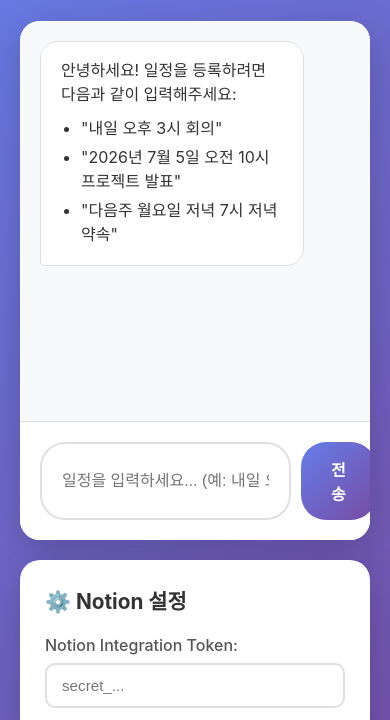
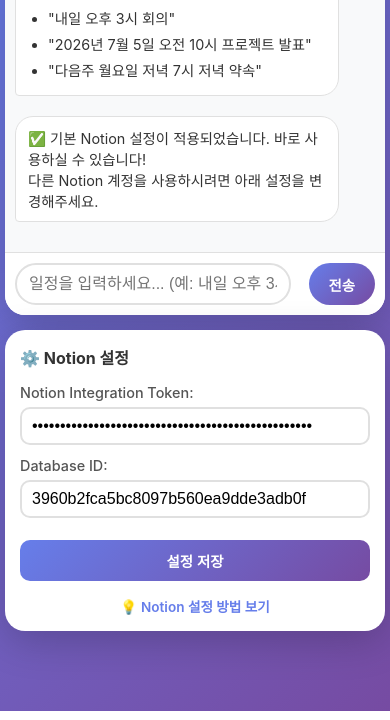
Before and after one commit to kaugil/chat-notion-scheduler, a website: page index.html in a window 390 px wide. Shown: the part 133-853 px from the top of the page. Drawn offline with Linux system fonts and the light colour scheme.

Commit message:
Add default Notion settings and improve mobile UI

```diff
--- a/app.js
+++ b/app.js
@@ -1,15 +1,21 @@
 // 설정 관리
 class SettingsManager {
     constructor() {
+        // 기본 설정값
+        this.defaultSettings = {
+            notionToken: 'ntn_X30029019488EbyrCuWlRJguEtjx5d3pNctxkoKIk8JeTq',
+            databaseId: '3960b2fca5bc8097b560ea9dde3adb0f'
+        };
         this.settings = this.loadSettings();
     }
 
     loadSettings() {
         const saved = localStorage.getItem('notionSettings');
-        return saved ? JSON.parse(saved) : {
-            notionToken: '',
-            databaseId: ''
-        };
+        if (saved) {
+            return JSON.parse(saved);
+        }
+        // 저장된 설정이 없으면 기본값 사용
+        return { ...this.defaultSettings };
     }
 
     saveSettings(token, databaseId) {
@@ -19,6 +25,11 @@ class SettingsManager {
 
     isConfigured() {
         return this.settings.notionToken && this.settings.databaseId;
+    }
+
+    isUsingDefault() {
+        return this.settings.notionToken === this.defaultSettings.notionToken &&
+               this.settings.databaseId === this.defaultSettings.databaseId;
     }
 }
 
@@ -251,6 +262,11 @@ class ChatUI {
         const settings = this.settingsManager.settings;
         document.getElementById('notionToken').value = settings.notionToken;
         document.getElementById('databaseId').value = settings.databaseId;
+
+        // 기본 설정 사용 중이면 안내 메시지 표시
+        if (this.settingsManager.isUsingDefault()) {
+            this.addMessage('bot', '✅ 기본 Notion 설정이 적용되었습니다. 바로 사용하실 수 있습니다!<br>다른 Notion 계정을 사용하시려면 아래 설정을 변경해주세요.');
+        }
     }
 
     attachEventListeners() {
--- a/public/styles.css
+++ b/public/styles.css
@@ -352,26 +352,155 @@ header h1 {
 
 /* Responsive Design */
 @media (max-width: 768px) {
+    body {
+        padding: 10px;
+    }
+
     header h1 {
-        font-size: 2rem;
+        font-size: 1.8rem;
     }
 
     .subtitle {
-        font-size: 1rem;
+        font-size: 0.95rem;
+    }
+
+    .chat-container {
+        margin-bottom: 15px;
     }
 
     .messages {
-        height: 400px;
+        height: 350px;
+        padding: 15px;
     }
 
     .message-content {
         max-width: 85%;
+        padding: 12px 15px;
+        font-size: 0.95rem;
+    }
+
+    .input-container {
+        padding: 15px;
+        flex-wrap: wrap;
+    }
+
+    #messageInput {
+        font-size: 16px; /* iOS zoom 방지 */
+        padding: 12px 15px;
+    }
+
+    #sendButton {
+        padding: 12px 25px;
+        font-size: 0.95rem;
+    }
+
+    .settings-panel {
+        padding: 20px;
+    }
+
+    .settings-panel h3 {
+        font-size: 1.1rem;
+    }
+
+    .setting-item input {
+        font-size: 16px; /* iOS zoom 방지 */
+        padding: 10px 12px;
+    }
+
+    #saveSettings {
+        padding: 12px;
+        font-size: 0.95rem;
     }
 
     .modal-content {
         width: 95%;
-        margin: 10% auto;
+        margin: 5% auto;
         padding: 20px;
+        max-height: 90vh;
+    }
+
+    .modal-content h2 {
+        font-size: 1.3rem;
+    }
+
+    .modal-content li {
+        font-size: 0.9rem;
+    }
+}
+
+/* 작은 모바일 화면 */
+@media (max-width: 480px) {
+    body {
+        padding: 5px;
+    }
+
+    header {
+        margin-bottom: 15px;
+    }
+
+    header h1 {
+        font-size: 1.5rem;
+    }
+
+    .subtitle {
+        font-size: 0.85rem;
+    }
+
+    .messages {
+        height: 300px;
+        padding: 10px;
+    }
+
+    .message-content {
+        max-width: 90%;
+        padding: 10px 12px;
+        font-size: 0.9rem;
+    }
+
+    .input-container {
+        padding: 10px;
+        gap: 8px;
+    }
+
+    #messageInput {
+        padding: 10px 12px;
+    }
+
+    #sendButton {
+        padding: 10px 20px;
+        font-size: 0.9rem;
+    }
+
+    .settings-panel {
+        padding: 15px;
+    }
+
+    .settings-panel h3 {
+        font-size: 1rem;
+        margin-bottom: 15px;
+    }
+
+    .setting-item {
+        margin-bottom: 12px;
+    }
+
+    .setting-item label {
+        font-size: 0.9rem;
+        margin-bottom: 6px;
+    }
+
+    .setting-item input {
+        padding: 8px 10px;
+        font-size: 16px;
+    }
+
+    #saveSettings {
+        padding: 10px;
+        font-size: 0.9rem;
+    }
+
+    .settings-note {
+        font-size: 0.85rem;
     }
 }
 
--- a/styles.css
+++ b/styles.css
@@ -352,26 +352,155 @@ header h1 {
 
 /* Responsive Design */
 @media (max-width: 768px) {
+    body {
+        padding: 10px;
+    }
+
     header h1 {
-        font-size: 2rem;
+        font-size: 1.8rem;
     }
 
     .subtitle {
-        font-size: 1rem;
+        font-size: 0.95rem;
+    }
+
+    .chat-container {
+        margin-bottom: 15px;
     }
 
     .messages {
-        height: 400px;
+        height: 350px;
+        padding: 15px;
     }
 
     .message-content {
         max-width: 85%;
+        padding: 12px 15px;
+        font-size: 0.95rem;
+    }
+
+    .input-container {
+        padding: 15px;
+        flex-wrap: wrap;
+    }
+
+    #messageInput {
+        font-size: 16px; /* iOS zoom 방지 */
+        padding: 12px 15px;
+    }
+
+    #sendButton {
+        padding: 12px 25px;
+        font-size: 0.95rem;
+    }
+
+    .settings-panel {
+        padding: 20px;
+    }
+
+    .settings-panel h3 {
+        font-size: 1.1rem;
+    }
+
+    .setting-item input {
+        font-size: 16px; /* iOS zoom 방지 */
+        padding: 10px 12px;
+    }
+
+    #saveSettings {
+        padding: 12px;
+        font-size: 0.95rem;
     }
 
     .modal-content {
         width: 95%;
-        margin: 10% auto;
+        margin: 5% auto;
         padding: 20px;
+        max-height: 90vh;
+    }
+
+    .modal-content h2 {
+        font-size: 1.3rem;
+    }
+
+    .modal-content li {
+        font-size: 0.9rem;
+    }
+}
+
+/* 작은 모바일 화면 */
+@media (max-width: 480px) {
+    body {
+        padding: 5px;
+    }
+
+    header {
+        margin-bottom: 15px;
+    }
+
+    header h1 {
+        font-size: 1.5rem;
+    }
+
+    .subtitle {
+        font-size: 0.85rem;
+    }
+
+    .messages {
+        height: 300px;
+        padding: 10px;
+    }
+
+    .message-content {
+        max-width: 90%;
+        padding: 10px 12px;
+        font-size: 0.9rem;
+    }
+
+    .input-container {
+        padding: 10px;
+        gap: 8px;
+    }
+
+    #messageInput {
+        padding: 10px 12px;
+    }
+
+    #sendButton {
+        padding: 10px 20px;
+        font-size: 0.9rem;
+    }
+
+    .settings-panel {
+        padding: 15px;
+    }
+
+    .settings-panel h3 {
+        font-size: 1rem;
+        margin-bottom: 15px;
+    }
+
+    .setting-item {
+        margin-bottom: 12px;
+    }
+
+    .setting-item label {
+        font-size: 0.9rem;
+        margin-bottom: 6px;
+    }
+
+    .setting-item input {
+        padding: 8px 10px;
+        font-size: 16px;
+    }
+
+    #saveSettings {
+        padding: 10px;
+        font-size: 0.9rem;
+    }
+
+    .settings-note {
+        font-size: 0.85rem;
     }
 }
 
```
Also changed, not shown: public/app.js (+20 -4 lines).
